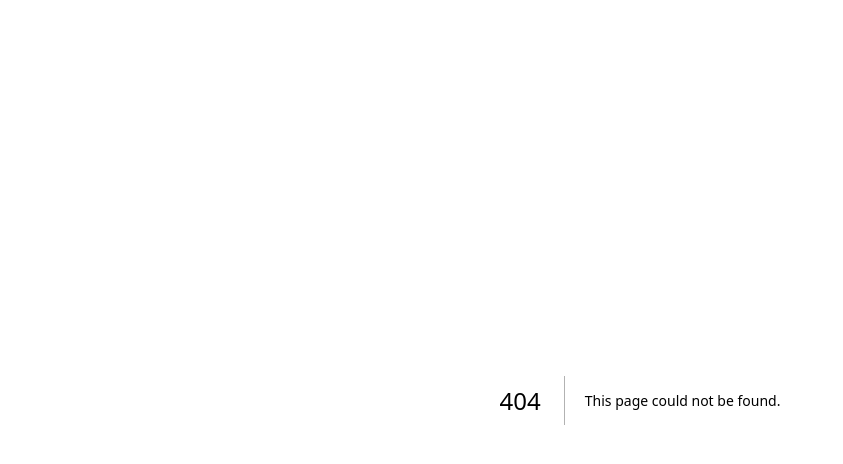
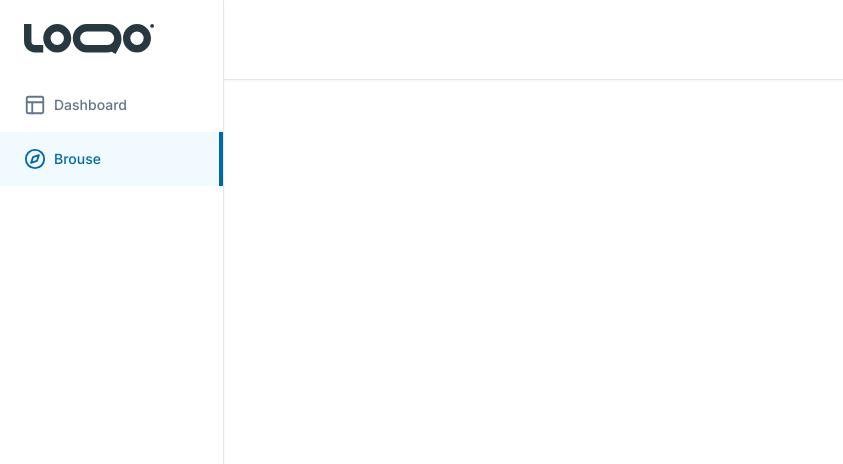
Before and after one commit to leeeyoo/lms, a Next.js app: page /search in a window 1280 px wide. Before the commit this address had no page. Shown: the top 464 px of the page, without its empty margins (0-843 px from the left). Built offline with nearby package versions, Linux system fonts and the light colour scheme.

Commit message:
feat: sidebar, navbar

```diff
--- /dev/null
+++ b/app/(dashboard)/(routes)/search/page.tsx
@@ -0,0 +1,7 @@
+const SearchPage = () => {
+  return (
+    <div>ss</div>
+  );
+}
+
+export default SearchPage;
--- /dev/null
+++ b/app/(dashboard)/_components/logo.tsx
@@ -0,0 +1,12 @@
+import Image from "next/image"
+
+export const Logo = () => {
+  return (
+    <Image
+      height={130}
+      width={130}
+      alt="logo"
+      src="/logo.svg"
+    />
+  )
+}
--- /dev/null
+++ b/app/(dashboard)/_components/mobile_sidebar.tsx
@@ -0,0 +1,21 @@
+import { Menu } from "lucide-react";
+
+import {
+  Sheet,
+  SheetContent,
+  SheetTrigger
+} from "@/components/ui/sheet";
+import { Sidebar } from "./sidebar";
+
+export const MobileSidebar = () => {
+  return (
+    <Sheet>
+      <SheetTrigger className="md:hidden pr-4 hover:opacity-75 transition">
+        <Menu />
+      </SheetTrigger>
+      <SheetContent side="left" className="p-0">
+        <Sidebar />
+      </SheetContent>
+    </Sheet>
+  )
+}
--- /dev/null
+++ b/app/(dashboard)/_components/navbar.tsx
@@ -0,0 +1,12 @@
+import { NavbarRoutes } from "@/components/navbar_routes"
+
+import { MobileSidebar } from "./mobile_sidebar"
+
+export const Navbar = () => {
+  return (
+    <div className="p-4 border-b h-full flex items-center bg-white shadow-sm">
+      <MobileSidebar />
+      <NavbarRoutes />
+    </div>
+  )
+}
--- /dev/null
+++ b/app/(dashboard)/_components/sidebar.tsx
@@ -0,0 +1,15 @@
+import { Logo } from "./logo";
+import { SidebarRoutes } from "./sidebar_routes";
+
+export const Sidebar = () => {
+  return (
+    <div className="h-full border-r flex flex-col overflow-y-auto bg-white shadow-sm">
+      <div className="p-6">
+        <Logo />
+      </div>
+      <div className="flex flex-col w-full">
+        <SidebarRoutes />
+      </div>
+    </div>
+  )
+}
--- /dev/null
+++ b/app/(dashboard)/_components/sidebar_item.tsx
@@ -0,0 +1,58 @@
+"use client"
+
+import { LucideIcon } from "lucide-react"
+import { usePathname, useRouter } from "next/navigation"
+
+import { cn } from "@/lib/utils"
+
+interface SidebarItemProps {
+  icon: LucideIcon
+  label: string
+  href: string
+}
+
+export const SidebarItem = ({
+  icon: Icon,
+  label,
+  href
+}: SidebarItemProps) => {
+  const pathname = usePathname()
+  const router = useRouter()
+
+  const isActive =
+    (pathname === "/" && href === "/") ||
+    pathname === href ||
+    pathname?.startsWith(`${href}/`)
+
+  const onClick = () => {
+    router.push(href)
+  }
+
+  return (
+    <button
+      onClick={onClick}
+      type="button"
+      className={cn(
+        "flex items-center gap-x-2 text-slate-500 text-sm font-[500] pl-6 transition-all hover:text-slate-600 hover:bg-slate-300/20",
+        isActive && "text-sky-700 bg-sky-200/20 hover:bg-sky-200/20 hover:text-sky-700"
+      )}
+    >
+      <div className="flex items-center gap-x-2 py-4">
+        <Icon
+          size={22}
+          className={cn(
+            "text-slate-500",
+            isActive && "text-sky-700"
+          )}
+        />
+        {label}
+      </div>
+      <div
+        className={cn(
+          "ml-auto opacity-0 border-2 border-sky-700 h-full transition-all",
+          isActive && "opacity-100"
+        )}
+      />
+    </button>
+  )
+}
--- /dev/null
+++ b/app/(dashboard)/_components/sidebar_routes.tsx
@@ -0,0 +1,34 @@
+"use client"
+
+import { Compass, Layout } from "lucide-react"
+import { SidebarItem } from "./sidebar_item"
+
+const guestRoutes = [
+  {
+    icon: Layout,
+    label: "Dashboard",
+    href: "/",
+  },
+  {
+    icon: Compass,
+    label: "Brouse",
+    href: "/search",
+  },
+]
+
+export const SidebarRoutes = () => {
+  const routes = guestRoutes
+
+  return (
+    <div className="flex flex-col w-full">
+      {routes.map((route) => (
+        <SidebarItem
+          key={route.href}
+          icon={route.icon}
+          label={route.label}
+          href={route.href}
+        />
+      ))}
+    </div>
+  )
+}
--- /dev/null
+++ b/app/(dashboard)/layout.tsx
@@ -0,0 +1,22 @@
+
+import { Navbar } from "./_components/navbar";
+import { Sidebar } from "./_components/sidebar";
+
+
+const DashboardLayout = ({ children }: { children: React.ReactNode }) => {
+  return (
+    <div className="h-full">
+      <div className="h-[80px] md:pl-56 fixed inset-y-0 w-full">
+        <Navbar />
+      </div>
+      <div className="hidden md:flex h-full w-56 flex-col fixed inset-y-0 z-50">
+        <Sidebar />
+      </div>
+      <main className="md:pl-56 h-full">
+        {children}
+      </main>
+    </div>
+  );
+}
+
+export default DashboardLayout;
--- /dev/null
+++ b/components/navbar_routes.tsx
@@ -0,0 +1,11 @@
+"use client"
+
+import { UserButton } from "@clerk/nextjs"
+
+export const NavbarRoutes = () => {
+  return (
+    <div className="flex gap-2 ml-auto">
+      <UserButton />
+    </div>
+  )
+}
--- /dev/null
+++ b/components/ui/sheet.tsx
@@ -0,0 +1,140 @@
+"use client"
+
+import * as React from "react"
+import * as SheetPrimitive from "@radix-ui/react-dialog"
+import { cva, type VariantProps } from "class-variance-authority"
+import { X } from "lucide-react"
+
+import { cn } from "@/lib/utils"
+
+const Sheet = SheetPrimitive.Root
+
+const SheetTrigger = SheetPrimitive.Trigger
+
+const SheetClose = SheetPrimitive.Close
+
+const SheetPortal = SheetPrimitive.Portal
+
+const SheetOverlay = React.forwardRef<
+  React.ElementRef<typeof SheetPrimitive.Overlay>,
+  React.ComponentPropsWithoutRef<typeof SheetPrimitive.Overlay>
+>(({ className, ...props }, ref) => (
+  <SheetPrimitive.Overlay
+    className={cn(
+      "fixed inset-0 z-50 bg-black/80  data-[state=open]:animate-in data-[state=closed]:animate-out data-[state=closed]:fade-out-0 data-[state=open]:fade-in-0",
+      className
+    )}
+    {...props}
+    ref={ref}
+  />
+))
+SheetOverlay.displayName = SheetPrimitive.Overlay.displayName
+
+const sheetVariants = cva(
+  "fixed z-50 gap-4 bg-background p-6 shadow-lg transition ease-in-out data-[state=open]:animate-in data-[state=closed]:animate-out data-[state=closed]:duration-300 data-[state=open]:duration-500",
+  {
+    variants: {
+      side: {
+        top: "inset-x-0 top-0 border-b data-[state=closed]:slide-out-to-top data-[state=open]:slide-in-from-top",
+        bottom:
+          "inset-x-0 bottom-0 border-t data-[state=closed]:slide-out-to-bottom data-[state=open]:slide-in-from-bottom",
+        left: "inset-y-0 left-0 h-full w-3/4 border-r data-[state=closed]:slide-out-to-left data-[state=open]:slide-in-from-left sm:max-w-sm",
+        right:
+          "inset-y-0 right-0 h-full w-3/4 border-l data-[state=closed]:slide-out-to-right data-[state=open]:slide-in-from-right sm:max-w-sm",
+      },
+    },
+    defaultVariants: {
+      side: "right",
+    },
+  }
+)
+
+interface SheetContentProps
+  extends React.ComponentPropsWithoutRef<typeof SheetPrimitive.Content>,
+  VariantProps<typeof sheetVariants> { }
+
+const SheetContent = React.forwardRef<
+  React.ElementRef<typeof SheetPrimitive.Content>,
+  SheetContentProps
+>(({ side = "right", className, children, ...props }, ref) => (
+  <SheetPortal>
+    <SheetOverlay />
+    <SheetPrimitive.Content
+      ref={ref}
+      className={cn(sheetVariants({ side }), className)}
+      {...props}
+    >
+      {children}
+      <SheetPrimitive.Close className="absolute right-4 top-4 rounded-sm opacity-70 ring-offset-background transition-opacity hover:opacity-100 focus:outline-none focus:ring-2 focus:ring-ring focus:ring-offset-2 disabled:pointer-events-none data-[state=open]:bg-secondary">
+        <X className="h-4 w-4" />
+        <span className="sr-only">Close</span>
+      </SheetPrimitive.Close>
+    </SheetPrimitive.Content>
+  </SheetPortal>
+))
+SheetContent.displayName = SheetPrimitive.Content.displayName
+
+const SheetHeader = ({
+  className,
+  ...props
+}: React.HTMLAttributes<HTMLDivElement>) => (
+  <div
+    className={cn(
+      "flex flex-col space-y-2 text-center sm:text-left",
+      className
+    )}
+    {...props}
+  />
+)
+SheetHeader.displayName = "SheetHeader"
+
+const SheetFooter = ({
+  className,
+  ...props
+}: React.HTMLAttributes<HTMLDivElement>) => (
+  <div
+    className={cn(
+      "flex flex-col-reverse sm:flex-row sm:justify-end sm:space-x-2",
+      className
+    )}
+    {...props}
+  />
+)
+SheetFooter.displayName = "SheetFooter"
+
+const SheetTitle = React.forwardRef<
+  React.ElementRef<typeof SheetPrimitive.Title>,
+  React.ComponentPropsWithoutRef<typeof SheetPrimitive.Title>
+>(({ className, ...props }, ref) => (
+  <SheetPrimitive.Title
+    ref={ref}
+    className={cn("text-lg font-semibold text-foreground", className)}
+    {...props}
+  />
+))
+SheetTitle.displayName = SheetPrimitive.Title.displayName
+
+const SheetDescription = React.forwardRef<
+  React.ElementRef<typeof SheetPrimitive.Description>,
+  React.ComponentPropsWithoutRef<typeof SheetPrimitive.Description>
+>(({ className, ...props }, ref) => (
+  <SheetPrimitive.Description
+    ref={ref}
+    className={cn("text-sm text-muted-foreground", className)}
+    {...props}
+  />
+))
+SheetDescription.displayName = SheetPrimitive.Description.displayName
+
+export {
+  Sheet,
+  SheetPortal,
+  SheetOverlay,
+  SheetTrigger,
+  SheetClose,
+  SheetContent,
+  SheetHeader,
+  SheetFooter,
+  SheetTitle,
+  SheetDescription,
+}
--- a/package.json
+++ b/package.json
@@ -10,6 +10,7 @@
   },
   "dependencies": {
     "@clerk/nextjs": "^4.29.1",
+    "@radix-ui/react-dialog": "^1.0.5",
     "@radix-ui/react-slot": "^1.0.2",
     "@types/node": "20.10.5",
     "@types/react": "18.2.45",
```
Also changed, not shown: public/logo.svg (added), 1 other file (tests, documents, lock files or other folders).
